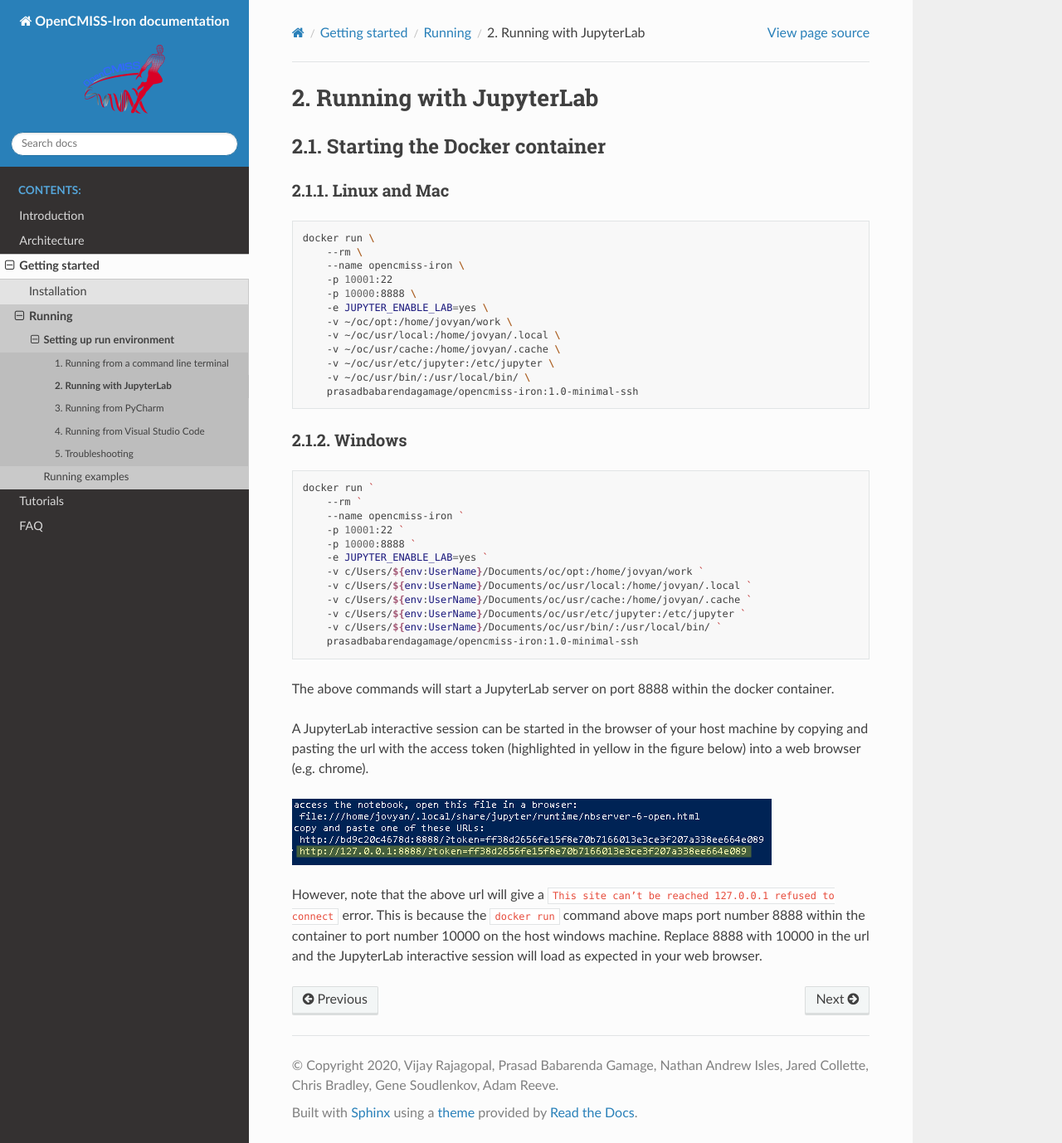
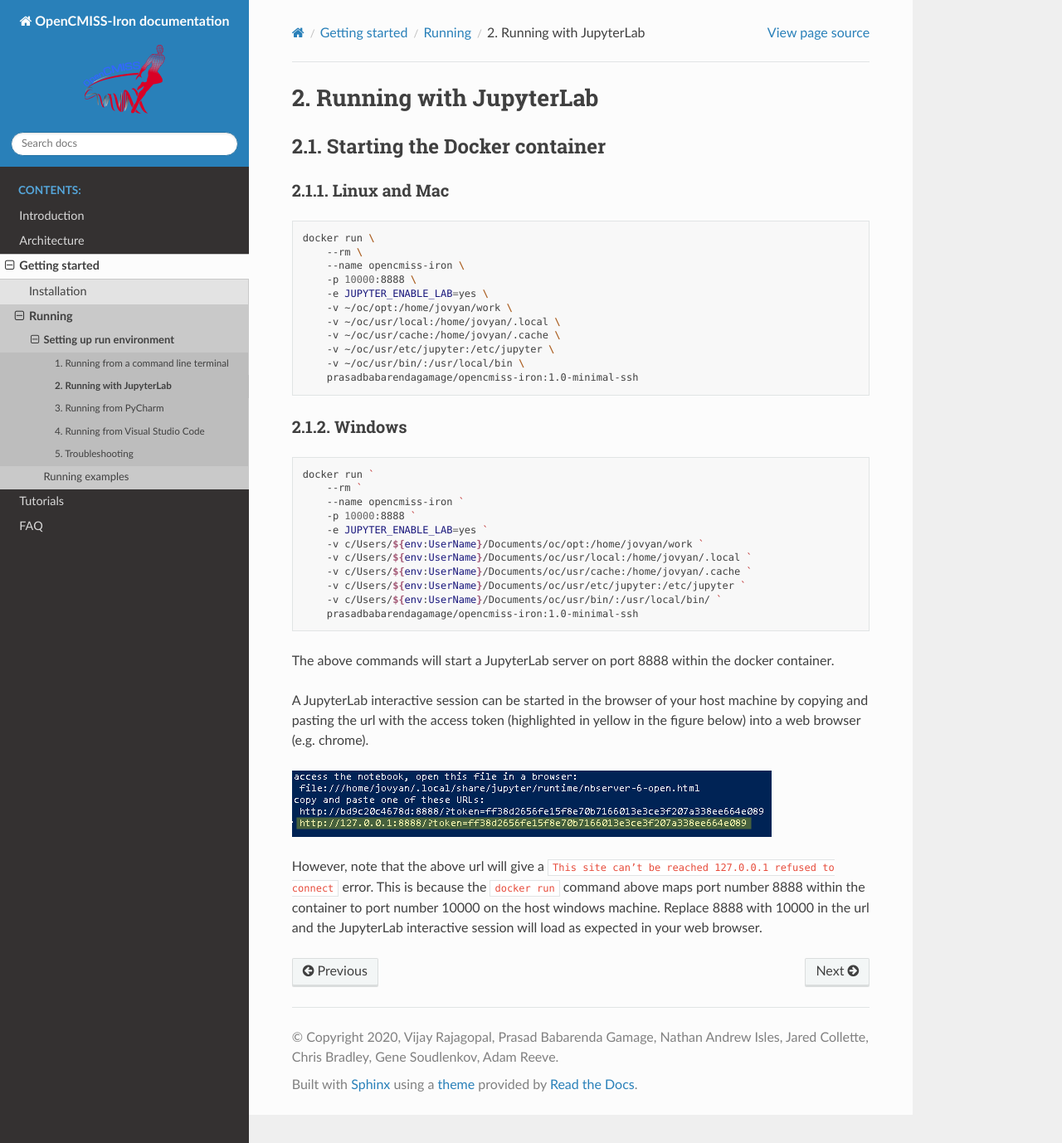
Before and after one commit to OpenCMISS-Examples/OpenCMISS-Iron-tutorials, a Sphinx documentation site: the page built from docs/source/getting_started/running/jupyterlab.md, in a window 1280 px wide and 1378 px high. Shown: the whole window at 83% size. Built offline with Sphinx 7.4.7 and the Read the Docs theme 2.0.0, drawn with Linux system fonts in a browser that asks for light colours; pages that are not in the unit, such as notebooks, are missing from menus.

````diff
--- a/docs/source/getting_started/running/jupyterlab.md
+++ b/docs/source/getting_started/running/jupyterlab.md
@@ -6,14 +6,13 @@
 docker run \
     --rm \
     --name opencmiss-iron \
-    -p 10001:22
     -p 10000:8888 \
     -e JUPYTER_ENABLE_LAB=yes \
     -v ~/oc/opt:/home/jovyan/work \
     -v ~/oc/usr/local:/home/jovyan/.local \
     -v ~/oc/usr/cache:/home/jovyan/.cache \
     -v ~/oc/usr/etc/jupyter:/etc/jupyter \
-    -v ~/oc/usr/bin/:/usr/local/bin/ \
+    -v ~/oc/usr/bin/:/usr/local/bin \
     prasadbabarendagamage/opencmiss-iron:1.0-minimal-ssh
 ```
 
@@ -22,7 +21,6 @@
 docker run `
     --rm `
     --name opencmiss-iron `
-    -p 10001:22 `
     -p 10000:8888 `
     -e JUPYTER_ENABLE_LAB=yes `
     -v c/Users/${env:UserName}/Documents/oc/opt:/home/jovyan/work `
````
